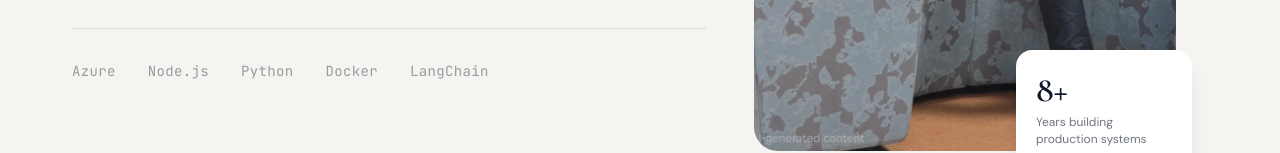
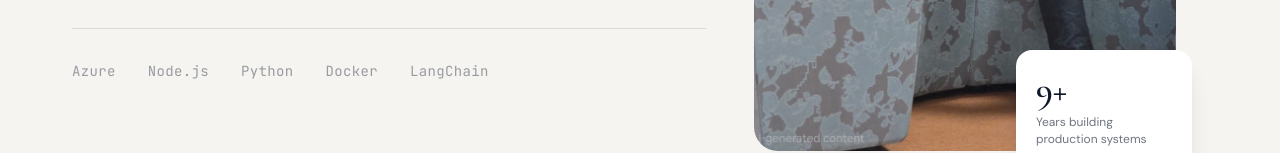
Before and after one commit to UrinrinO/ub_frontend, a React (Vite) app: page / in a window 1280 px wide. Shown: the part 593-746 px from the top of the page. Built offline with nearby package versions, Linux system fonts and the light colour scheme.

Commit message:
Experience updated

```diff
--- a/src/pages/home/Home.tsx
+++ b/src/pages/home/Home.tsx
@@ -88,14 +88,16 @@ export default function Home() {
                   custom={2}
                   className="flex items-center gap-8 pt-8 border-t border-black/10"
                 >
-                  {["Azure", "Node.js", "Python", "Docker", "LangChain"].map((t) => (
+                  {["Azure", "Node.js", "Python", "Docker", "LangChain"].map(
+                    (t) => (
                       <span
                         key={t}
                         className="font-mono text-sm text-foreground/40 tracking-wide"
                       >
                         {t}
                       </span>
-                  ))}
+                    ),
+                  )}
                 </motion.div>
               </div>
 
@@ -118,7 +120,7 @@ export default function Home() {
 
                 {/* Floating stat card — outside overflow-hidden, bottom-right */}
                 <div className="absolute bottom-10 right-4 bg-white rounded-2xl shadow-xl p-5 w-44">
-                  <p className="font-display text-4xl text-foreground">8+</p>
+                  <p className="font-display text-4xl text-foreground">9+</p>
                   <p className="text-xs text-foreground/60 mt-1 leading-snug">
                     Years building
                     <br />
@@ -225,9 +227,9 @@ export default function Home() {
               </h2>
               <div className="space-y-4 max-w-md">
                 <p className="text-base text-white/70 leading-relaxed">
-                  I build intelligent, full-stack software systems — with 9 years
-                  of experience across AI engineering, backend architecture, and
-                  cloud DevOps.
+                  I build intelligent, full-stack software systems — with 9
+                  years of experience across AI engineering, backend
+                  architecture, and cloud DevOps.
                 </p>
                 <p className="text-base text-white/60 leading-relaxed">
                   My work spans Generative AI and LLMs to scalable web platforms
```
Lines whose indentation alone changed are shown as unchanged.
